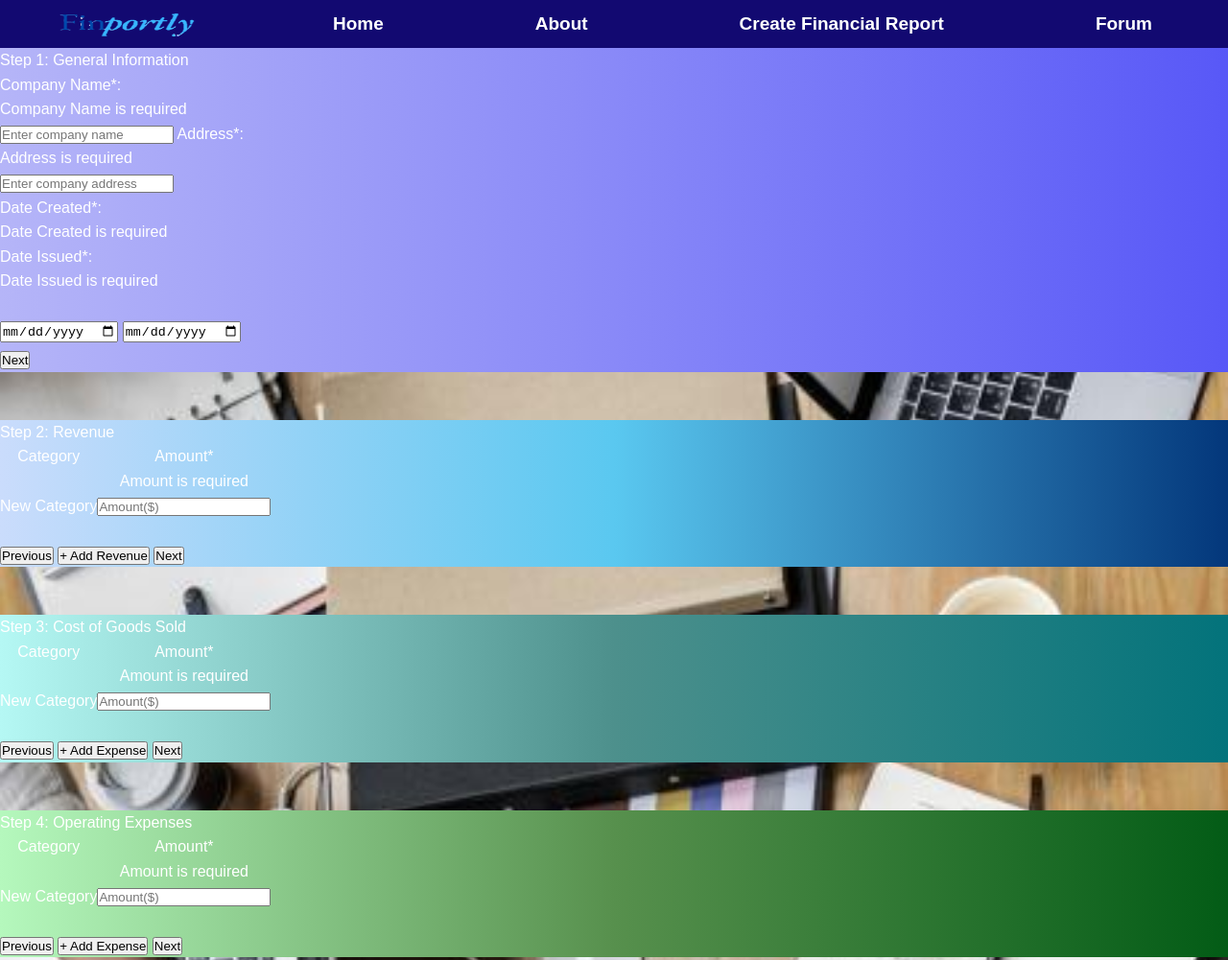
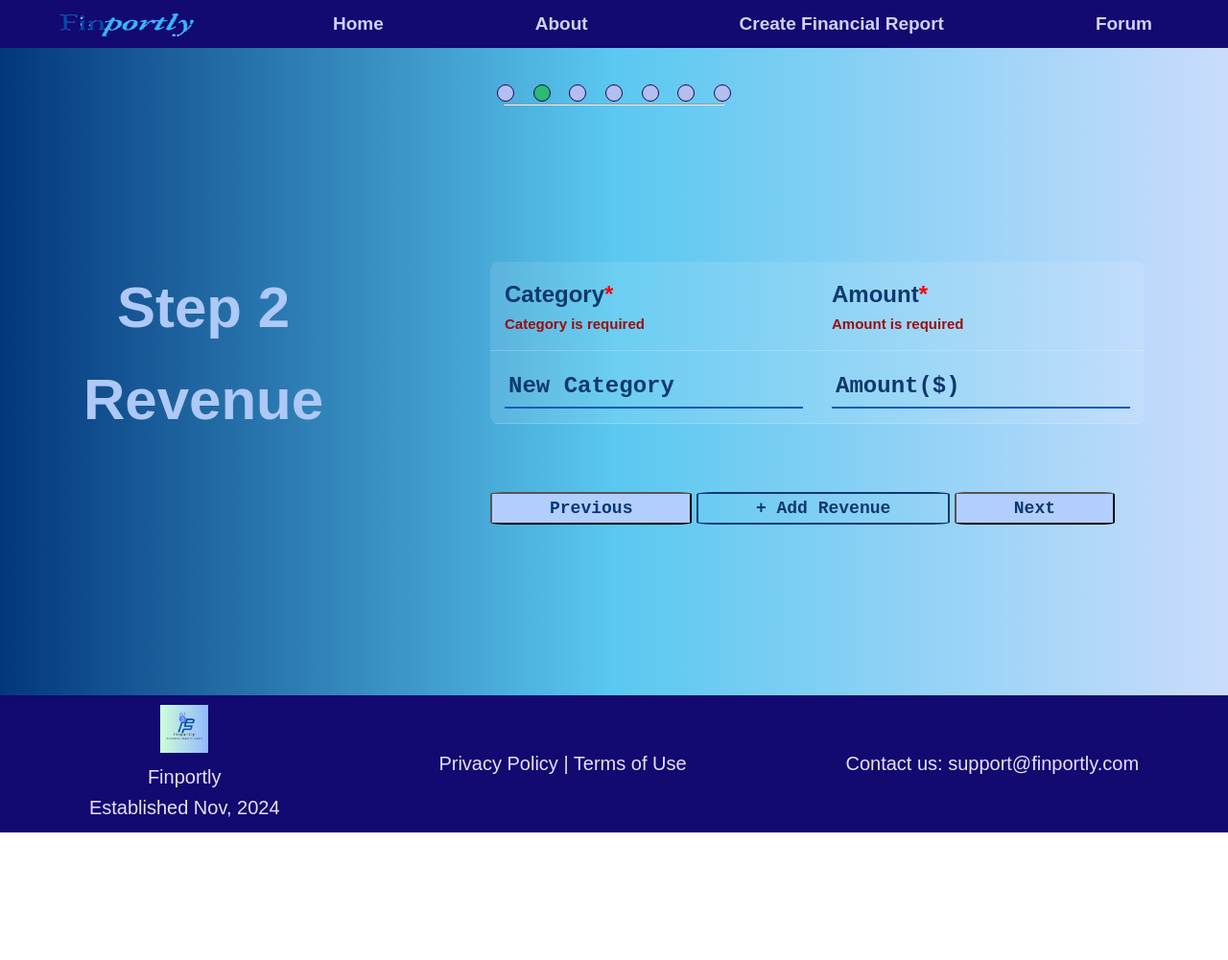
Before and after one commit to anpham09/A_Finportly, a plain HTML site: page html/fillInfo.html in a window 1280 px wide. Shown: the top 1001 px of the page at 96% size. After the commit the page ends 868 px from the top, so only its background shows below. Drawn offline with Linux system fonts and the light colour scheme.

Commit message:
css step 2

```diff
--- a/css/fillInfo.css
+++ b/css/fillInfo.css
@@ -1,33 +1,236 @@
+
 .step{
     margin-top: 50px;
+    padding-bottom: 50px;
 }
+
+/* Background-color */
 #step1 {
     /* background-color: rgb(181, 181, 248); */
-    background: linear-gradient(to right, rgb(181, 181, 248), rgb(137, 137, 248), rgb(88, 88, 247));
+    background: linear-gradient(to left, rgb(181, 181, 248), rgb(137, 137, 248), rgb(88, 88, 247), rgb(56, 56, 247), rgb(10, 10, 236), rgb(3, 3, 144));
     /* margin-top: 50px; */
 }
 #step2 {
-    background: linear-gradient(to right, rgb(202, 220, 252), rgb(90, 200, 240), rgb(3, 55, 123));
+    background: linear-gradient(to left, rgb(202, 220, 252), rgb(90, 200, 240), rgb(3, 55, 123));
     /* margin-top: 50px; */
 }
 #step3 {
-    background: linear-gradient(to right, rgb(181, 248, 244), rgb(77, 144, 140), rgb(3, 115, 123));
+    background: linear-gradient(to left, rgb(181, 248, 244), rgb(77, 144, 140), rgb(3, 115, 123));
 }
 #step4 {
-    background: linear-gradient(to right, rgb(181, 248, 189), rgb(87, 144, 77), rgb(3, 92, 22));
+    background: linear-gradient(to left, rgb(181, 248, 189), rgb(87, 144, 77), rgb(3, 92, 22));
 }
 
 #step5 {
-    background: linear-gradient(to right, rgb(234, 248, 181), rgb(145, 160, 58), rgb(83, 91, 20));
+    background: linear-gradient(to left, rgb(234, 248, 181), rgb(145, 160, 58), rgb(83, 91, 20));
 }
 
 #step6 {
-    background: linear-gradient(to right, rgb(248, 230, 181), rgb(160, 138, 58), rgb(91, 72, 20));
+    background: linear-gradient(to left, rgb(248, 230, 181), rgb(160, 138, 58), rgb(91, 72, 20));
 }
 #step7 {
-    background: linear-gradient(to right, rgb(248, 181, 181), rgb(160, 58, 58), rgb(91, 20, 20));
+    background: linear-gradient(to left, rgb(248, 181, 181), rgb(160, 58, 58), rgb(91, 20, 20));
 }
 
 .hidden {
     /* display: none; */
 }
+
+/* Circles */
+.circles {
+    display: flex;
+    justify-content: space-between;
+    width: 25%;
+    margin-left: 37.5%;
+    padding: 3%;
+}
+.dot {
+    width: 18px;
+    height: 18px;
+    background-color: rgb(180, 191, 241);
+    border-radius: 50%;
+    display: inline-block;
+    z-index: 1;
+    border: 1px solid rgb(30, 6, 76);
+}
+.circles_hr {
+    display: block;
+    position: absolute;
+    width: 18%;
+    top: 13.5%;
+    left: 41%;
+
+}
+.circles_hr2 {
+    /* top: 160px;
+    left: 630px;
+    width: 250px; */
+}
+.special {
+    background-color: rgb(41, 188, 112);
+}
+
+
+/* Content */
+.sub_container {
+    display: flex;
+    justify-content: space-around;
+}
+.fillInfoHeading {
+    font-size: 60px;
+    font-weight: 900;
+
+    text-align: center;
+    margin-top: 10%;
+
+}
+.fillInfoHeading1 {
+    color: rgb(193, 197, 251);
+}
+
+.right{
+    padding: 50px;
+}
+.date_grid_container {
+    display: grid;
+    grid-template-columns: 1fr 1fr;
+    gap: 10px; /* optional spacing */
+}
+
+.required {
+    display: block;
+    font-size: 15px;
+    font-weight: bold;
+    color: rgb(156, 12, 12);
+}
+.text-input, .number-input {
+    border: none;
+
+    padding: 8px 4px;
+    outline: none;
+    background: transparent;
+    transition: border-color 0.3s;
+    width: 400px;
+}
+.text-input1 {
+    border-bottom: 2px solid rgb(3, 16, 201);
+    color: rgb(160, 166, 246);
+}
+
+
+
+.text-input::placeholder, input[type="date"] {
+
+    font-size: 25px;
+    font-weight: bolder;
+}
+.text-input1::placeholder, input[type="date"] {
+    color: rgb(192, 195, 241);
+}
+/* input[type="date"] {
+    font-size: 25px;
+    font-weight: bolder;
+    color: rgb(192, 195, 241);
+} */
+
+
+/* .text-input:focus {
+    border-bottom-color: rgb(3, 104, 118);
+} */
+.text-input1:focus {
+    border-bottom-color: rgb(3, 104, 118);
+}
+
+.button {
+    padding: 5px 60px;
+    margin-top: 45px;
+    font-size: 18px;
+    font-weight: bold;
+    border-radius: 7%;
+
+}
+.button1 {
+    background-color: rgb(192, 195, 241);
+    color: rgb(3, 16, 201);
+}
+
+/* Step 2 */
+.fillInfoHeading2 {
+    color: rgb(174, 200, 248);
+}
+#revenueTable {
+    width: 100%;
+    border-collapse: collapse;
+    background-color: rgba(255, 255, 255, 0.1);
+    color: white;
+    border-radius: 8px;
+    overflow: hidden;
+}
+
+#revenueTable th, #revenueTable td {
+    padding: 15px;
+    text-align: left;
+    border-bottom: 1px solid rgba(255, 255, 255, 0.2);
+    font-size: 18px;
+}
+
+#revenueTable th span {
+    color: red;
+}
+
+.step2Category {
+    outline: none;
+    font-weight: bold;
+}
+
+/* .secondStepRequiredAmount {
+    font-size: 12px;
+    font-weight: bold;
+    color: rgb(255, 0, 0);
+    margin: 5px 0 0 0;
+} */
+
+.step2Number {
+    border-bottom: 2px solid rgb(27, 91, 181);
+    color: rgb(14, 56, 110);
+    font-size: 24px;
+    width: 100%;
+}
+
+.step2Number::placeholder {
+    color: rgb(14, 56, 110);
+    font-weight: bold;
+    font-size: 24px;
+}
+
+.step2Number:focus {
+    border-bottom: 2px solid rgb(116, 133, 244);
+
+}
+
+
+.button2 {
+    background-color: rgb(178, 206, 254);
+    color: rgb(14, 56, 110);
+}
+
+#step2 .add-row {
+    background-color: transparent;
+    border: 2px solid rgb(14, 56, 110);
+    color: rgb(14, 56, 110);
+}
+
+#step2 button[type="button"]:not(.add-row) {
+    /* background-color: rgb(255, 255, 255); */
+    color: rgb(3, 55, 123);
+}
+
+#revenueTable th {
+    color: rgb(14, 56, 110);
+    font-weight: bold;
+    font-size: 24px;
+}
+
+.right2 {
+    padding: 10% 0;
+}
--- a/css/style.css
+++ b/css/style.css
@@ -2,6 +2,7 @@
     margin: 0;
     padding: 0;
     box-sizing: border-box;
+    font-family:'Courier New', Courier, monospace;
 }
 
 body {
@@ -31,8 +32,7 @@ body {
 .navBar a {
     display: inline-block;
     text-decoration: none;
-    color: white;
-    padding: 0.001%;
+    color: rgb(207, 209, 241);
     padding: 10px 20px;
     font-size: 19px;
     /* margin-right: 90px; */
@@ -40,7 +40,8 @@ body {
 }
 .navBar a:hover{
     background-color: hsl(249, 58%, 42%);
-    padding: 4px;
+    padding: 10px 20px;
+
     border-radius: 5px;
 }
 
--- a/html/fillInfo.html
+++ b/html/fillInfo.html
@@ -11,57 +11,88 @@
 <body>
     <div class="navBar">
         <img src="../img/main main text.png">
-        <div class="navItem"><a href="index.html">Home</a></div>
+        <div class="navItem"><a href="../index.html">Home</a></div>
         <div class="navItem"><a href="../index.html#mission-section">About</a></div>
         <div class="navItem"><a href=".../html/fillInfo.html">Create Financial Report</a></div>
         <div class="navItem"><a href="./html/forum.html">Forum</a></div>
     </div>
 
     <div class="container">
-        <!-- Step 1: General Info -->
-        <form id="step1" class="step" method="post">
-            <h2 class="fillInfoHeading">Step 1: General Information</h2>
-            <label>Company Name<span>*</span>:</label><p class="firstStepRequired">Company Name is required</p>
-            <input type="text" id="companyName" placeholder="Enter company name" class="text-input" name="companyName">
-            <label>Address<span>*</span>:</label><p class="firstStepRequired">Address is required</p>
-            <input type="text" id="address" placeholder="Enter company address" class="text-input" name="address">
-            <div>
-                <label>Date Created<span>*</span>:</label><p class="firstStepRequired">Date Created is required</p>
-                <label id="dateIssuedLabel">Date Issued<span>*</span>:</label><p class="firstStepRequired">Date Issued is required</p><br>
+        <!-- <form id="step1" class="step" method="post">
+            <div class="circles">
+                <span class="dot special"></span>
+                <span class="dot"></span>
+                <span class="dot"></span>
+                <span class="dot"></span>
+                <span class="dot"></span>
+                <span class="dot"></span>
+                <span class="dot"></span>
             </div>
-            <div>
-                <input type="date" id="dateCreated" name="dateCreated">
-                <input type="date" id="dateIssued" name="dateIssued"">
+            <hr class="circles_hr">
+            <div class="sub_container">
+                <h2 class="fillInfoHeading fillInfoHeading1">Step 1<br>General Information</h2>
+                <div class="right">
+                    <br><input type="text" id="companyName" placeholder="Enter company name" class="text-input text-input1" name="companyName">
+                    <p class="firstStepRequired required">Company Name is required</p>
+
+                    <br><br>
+                    <br><input type="text" id="address" placeholder="Enter company address" class="text-input text-input1" name="address">
+                    <p class="firstStepRequired required">Address is required</p>
+
+                    <br><br>
+                    <br><input type="date" id="dateCreated" name="dateCreated" class="text-input text-input1">
+                    <p class="firstStepRequired required">Date Created is required</p>
+
+                    <br>
+                    <div class="button_container">
+                        <button class="step1-button button button1" type="submit" style="float: right;">Next</button>
                     </div>
+                </div>
+            </div>
+        </form> -->
 
-            <button class="step1-button" type="submit" style="margin-top: 9px;">Next</button>
-        </form>
+        <form id="step2" class="step hidden">
+            <div class="circles">
+                <span class="dot"></span>
+                <span class="dot special"></span>
+                <span class="dot"></span>
+                <span class="dot"></span>
+                <span class="dot"></span>
+                <span class="dot"></span>
+                <span class="dot"></span>
+            </div>
+            <hr class="circles_hr">
 
-        <!-- Step 2: Revenue -->
-        <form id="step2" class="step hidden">
-            <h2 class="fillInfoHeading">Step 2: Revenue</h2>
-            <table id="revenueTable">
+            <div class="sub_container">
+                <h2 class="fillInfoHeading fillInfoHeading2">Step 2<br> Revenue</h2>
+                <div class="right right2">
+                    <table id="revenueTable" class="table">
                         <thead>
                             <tr>
-                        <th>Category</th>
-                        <th>Amount<span>*</span><p class="secondStepRequiredAmount">Amount is required</p></th>
+                                <th>Category<span>*</span><p class="secondStepRequiredAmount required">Category is required</p></th>
+                                <th>Amount<span>*</span><p class="secondStepRequiredAmount required">Amount is required</p></th>
                             </tr>
                         </thead>
                         <tbody>
                             <tr>
-                        <td contenteditable="true" class="step2Category">New Category</td>
+                                <!-- <td contenteditable="true" class="step2Category">New Category</td> -->
+                                <td><input type="text" id="step2Number" placeholder="New Category" class="number-input step2Number" name="step2Number"></td>
                                 <td><input type="number" id="step2Number" placeholder="Amount($)" class="number-input step2Number" name="step2Number"></td>
                             </tr>
                         </tbody>
                     </table>
                     <br>
-            <button onclick="goToStep(1)" type="button">Previous</button>
-            <button class="add-row" onclick="addRow('revenueTable', 2)" type="button">+ Add Revenue</button>
-            <button type="submit">Next</button>
+                    <button onclick="goToStep(1)" type="button" class="button button2">Previous</button>
+                    <button class="add-row button button 2" onclick="addRow('revenueTable', 2)" type="button">+ Add Revenue</button>
+                    <button type="submit" class="button button2">Next</button>
+                </div>
+            </div>
+
+
+
         </form>
 
-        <!-- Step 3: Expenses -->
-        <form id="step3" class="step hidden">
+        <!-- <form id="step3" class="step hidden">
             <h2 class="fillInfoHeading">Step 3: Cost of Goods Sold</h2>
             <table id="costOfGoodsSoldTable">
                 <thead>
@@ -149,7 +180,6 @@
             <button type="submit" class="next">Next</button>
         </form>
 
-        <!--Step 7: Set tax depend on state-->
         <form id="step7" class="step hidden">
             <br><br><h2 class="fillInfoHeading">Step 7: Tax</h2>
             <label for="state">Choose your state (within the US):</label>
@@ -209,7 +239,7 @@
 
             <br><br><button onclick="goToStep(6)" type="button">Previous</button>
             <button type="submit" id="generateReport">Generate Report</button><br><br>
-        </form>
+        </form> -->
     </div>
 
     <footer>
```
Also changed, not shown: css/try.css (added, +14 -0 lines), html/try.html (added, +13 -0 lines), 1 other file. Lines whose indentation alone changed are shown as unchanged.
